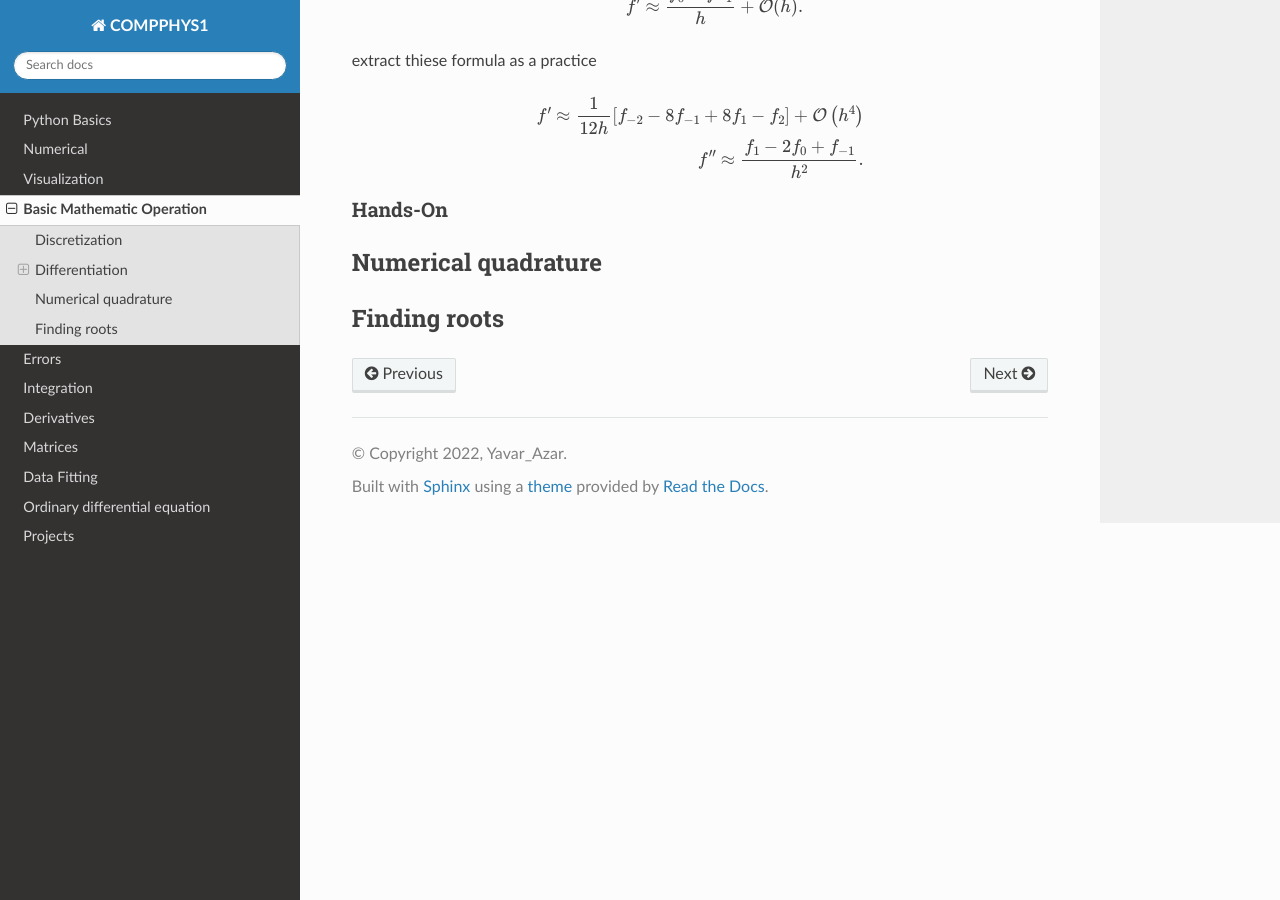
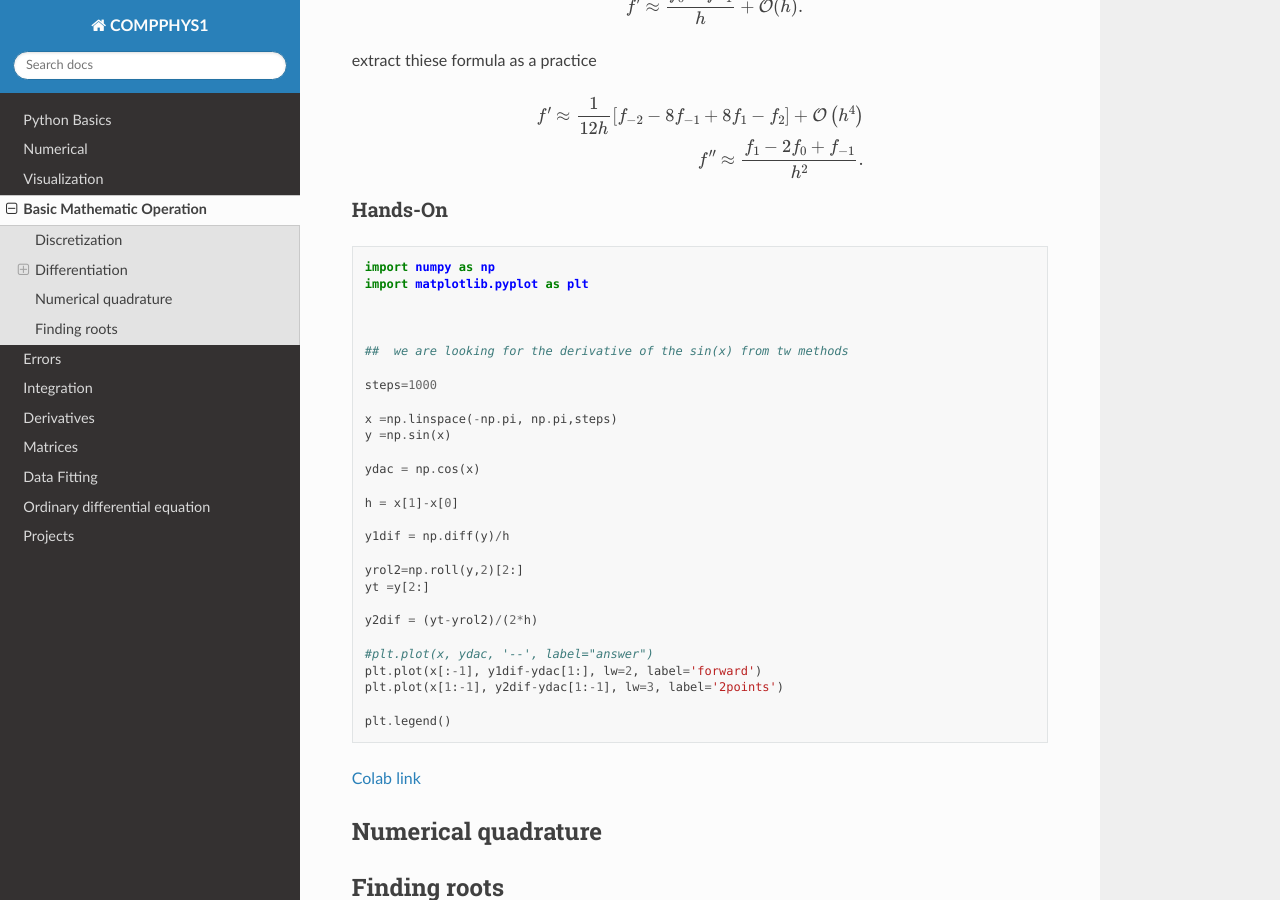
Before and after one commit to Yavar-Azar/Courses, a Sphinx documentation site: the page built from COMPPHYS/source/basicmath/basicmath.rst, in a window 1280 px wide and 900 px high, scrolled down 1361 px. Built offline with Sphinx 7.4.7 and the Read the Docs theme 2.0.0, drawn with Linux system fonts in a browser that asks for light colours.

Commit message:
ML course started

```diff
--- a/COMPPHYS/source/basicmath/basicmath.rst
+++ b/COMPPHYS/source/basicmath/basicmath.rst
@@ -94,6 +94,43 @@ extract thiese formula as a practice
 Hands-On
 ~~~~~~~~~~~~~~~~~~~~~~~
 
+.. code-block:: python
+
+    import numpy as np
+    import matplotlib.pyplot as plt
+
+
+
+    ##  we are looking for the derivative of the sin(x) from tw methods
+
+    steps=1000
+
+    x =np.linspace(-np.pi, np.pi,steps)
+    y =np.sin(x)
+
+    ydac = np.cos(x)
+
+    h = x[1]-x[0]
+
+    y1dif = np.diff(y)/h
+
+    yrol2=np.roll(y,2)[2:]
+    yt =y[2:]
+
+    y2dif = (yt-yrol2)/(2*h)
+
+    #plt.plot(x, ydac, '--', label="answer")
+    plt.plot(x[:-1], y1dif-ydac[1:], lw=2, label='forward')
+    plt.plot(x[1:-1], y2dif-ydac[1:-1], lw=3, label='2points')
+
+    plt.legend()
+
+
+
+
+
+
+`Colab link <https://colab.research.google.com/drive/1Okkk3iwABeOl0BATwgbmURTuSHSwyBqW?usp=sharing>`_
 
 
 
```
Also changed, not shown: PML/L1/README.md (added), PML/L1/images/MLtypes.png (added), PML/L1/images/regression.png (added), PML/L1/images/supervised.png (added), PML/L1/images/twodim.png (added), 5 other files.
